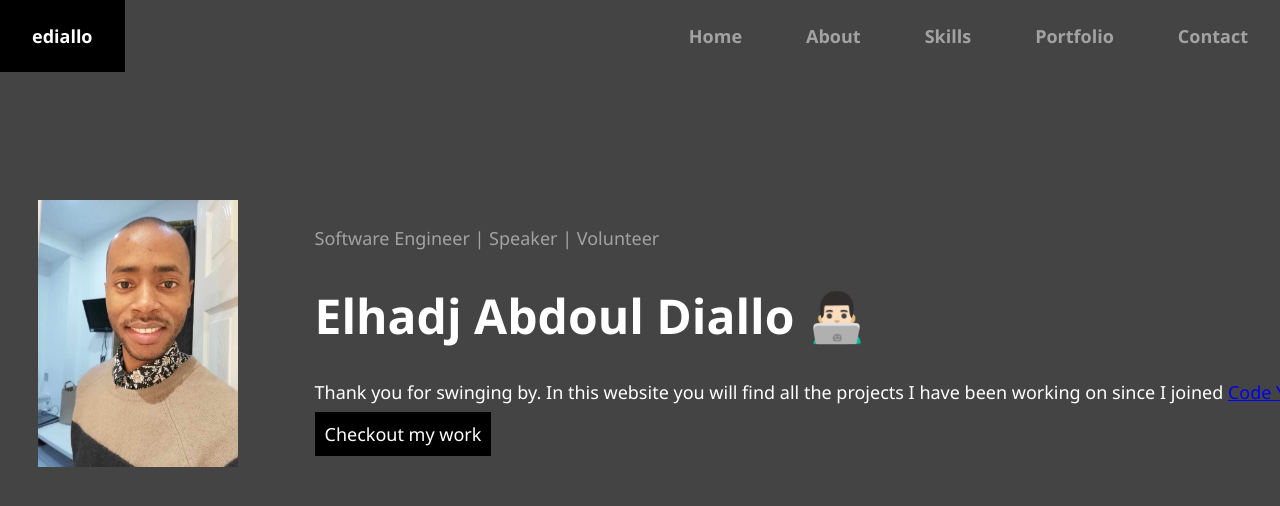
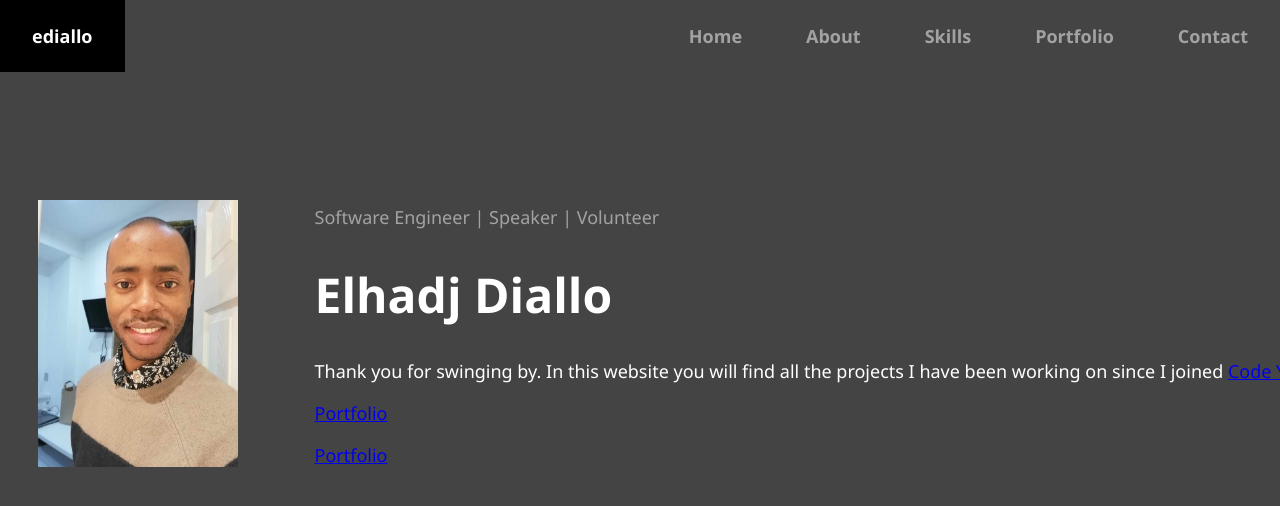
Before and after one commit to eediallo/eediallo.github.io, a React (Create React App) app in the folder my-portfolio/: page / in a window 1280 px wide. Shown: the top 506 px of the page. Built offline with nearby package versions, Linux system fonts and the light colour scheme.

Commit message:
wraps portfolio and contact btn in a div

```diff
--- a/my-portfolio/src/pages/Home.js
+++ b/my-portfolio/src/pages/Home.js
@@ -5,16 +5,34 @@ const HomePage = () => {
   return (
     <>
       <main className="main-home">
-        <div><img id="profile-picture" src={ProfilePicture} alt="Profile picture of Elhadj Abdoul Diallo"></img></div>
+        <div>
+          <img
+            id="profile-picture"
+            src={ProfilePicture}
+            alt="Profile picture of Elhadj Abdoul Diallo"
+          ></img>
+        </div>
         <div>
           <p id="title">Software Engineer | Speaker | Volunteer</p>
-        <h1 id="name">Elhadj Abdoul Diallo 👨🏻‍💻 </h1>
+          <h1 id="name">Elhadj Diallo</h1>
           <p>
             Thank you for swinging by. In this website you will find all the
             projects I have been working on since I joined{" "}
             <a href="https://codeyourfuture.io/">Code Your Future</a>
           </p>
-        <p><Link className="checkout-my-work-btn" to="/portfolio">Checkout my work</Link></p>
+
+          <div className="port-contact-btn">
+          <p>
+            <Link className="portfolio" to="/portfolio">
+              Portfolio
+            </Link>
+          </p>
+          <p>
+            <Link className="contact" to="/contact">
+              Portfolio
+            </Link>
+          </p>
+          </div>
         </div>
       </main>
     </>
```
Lines whose indentation alone changed are shown as unchanged.
